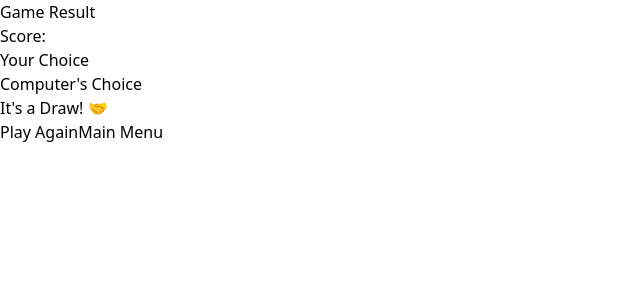
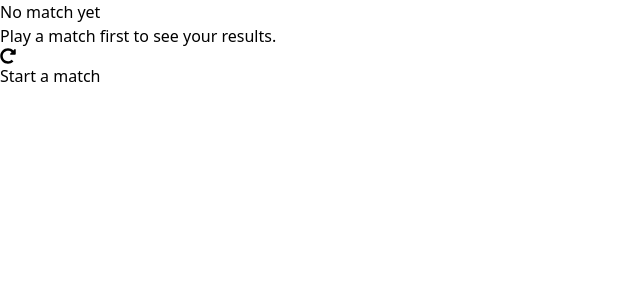
Before and after one commit to arminmehraeen/React-Game, a React (Vite) app: page /result in a window 1280 px wide. Shown: the top 300 px of the page, without its empty margins (0-640 px from the left). Built offline with nearby package versions, Linux system fonts and the light colour scheme.

Commit message:
feat: add match summary and rematch actions

```diff
--- a/src/pages/Result.jsx
+++ b/src/pages/Result.jsx
@@ -1,129 +1,28 @@
 import React from "react";
 import { useLocation, useNavigate } from "react-router-dom";
 import { motion } from "framer-motion";
-import { FaHandRock, FaHandPaper, FaHandScissors } from "react-icons/fa";
+import { FaTrophy, FaRedoAlt, FaHome, FaBolt } from "react-icons/fa";
 
 const Result = () => {
-  const location = useLocation();
+  const { state } = useLocation();
   const navigate = useNavigate();
-  const { userChoice, computerChoice, score } = location.state || {};
+  if (!state) return <main className="app-shell flex min-h-screen items-center justify-center p-5"><section className="hero-panel max-w-lg p-8 text-center"><h1 className="text-3xl font-black text-white">No match yet</h1><p className="my-4 text-slate-400">Play a match first to see your results.</p><button onClick={() => navigate("/game")} className="primary-button mx-auto"><FaRedoAlt /> Start a match</button></section></main>;
 
-  const getIcon = (choice) => {
-    switch (choice) {
-      case "Rock":
-        return <FaHandRock className="text-8xl" />;
-      case "Paper":
-        return <FaHandPaper className="text-8xl" />;
-      case "Scissors":
-        return <FaHandScissors className="text-8xl" />;
-      default:
-        return null;
-    }
-  };
+  const { result = "draw", score = 0, playerRounds = 0, cpuRounds = 0, rounds = [], playerName = "Player One" } = state;
+  const won = result === "win";
+  const heading = won ? "Victory is yours!" : result === "lose" ? "So close. Run it back." : "A perfectly even match.";
+  const emoji = won ? "🏆" : result === "lose" ? "⚡" : "🤝";
 
-  const getResult = () => {
-    if (userChoice === computerChoice) return "draw";
-    if (
-      (userChoice === "Rock" && computerChoice === "Scissors") ||
-      (userChoice === "Paper" && computerChoice === "Rock") ||
-      (userChoice === "Scissors" && computerChoice === "Paper")
-    ) {
-      return "win";
-    }
-    return "lose";
-  };
-
-  const result = getResult();
-
-  return (
-    <div className="min-h-screen bg-gradient-to-br from-purple-600 to-blue-500 flex items-center justify-center p-4">
-      <motion.div
-        initial={{ scale: 0.9, opacity: 0 }}
-        animate={{ scale: 1, opacity: 1 }}
-        className="bg-white/90 backdrop-blur-lg rounded-2xl shadow-2xl p-8 max-w-2xl w-full"
-      >
-        <div className="text-center mb-8">
-          <h2 className="text-4xl font-bold text-gray-800 mb-2">Game Result</h2>
-          <p className="text-xl text-gray-600">Score: {score}</p>
-        </div>
-
-        <div className="grid grid-cols-2 gap-8 mb-8">
-          <motion.div
-            initial={{ x: -100, opacity: 0 }}
-            animate={{ x: 0, opacity: 1 }}
-            className="text-center"
-          >
-            <h3 className="text-2xl font-semibold text-gray-700 mb-4">Your Choice</h3>
-            <motion.div
-              animate={{
-                scale: [1, 1.2, 1],
-                rotate: [0, 360],
-              }}
-              transition={{ duration: 1 }}
-              className="flex justify-center"
-            >
-              {getIcon(userChoice)}
-            </motion.div>
-            <p className="mt-4 text-xl font-medium text-gray-600">{userChoice}</p>
-          </motion.div>
-
-          <motion.div
-            initial={{ x: 100, opacity: 0 }}
-            animate={{ x: 0, opacity: 1 }}
-            className="text-center"
-          >
-            <h3 className="text-2xl font-semibold text-gray-700 mb-4">Computer's Choice</h3>
-            <motion.div
-              animate={{
-                scale: [1, 1.2, 1],
-                rotate: [0, -360],
-              }}
-              transition={{ duration: 1 }}
-              className="flex justify-center"
-            >
-              {getIcon(computerChoice)}
-            </motion.div>
-            <p className="mt-4 text-xl font-medium text-gray-600">{computerChoice}</p>
-          </motion.div>
-        </div>
-
-        <motion.div
-          initial={{ y: 20, opacity: 0 }}
-          animate={{ y: 0, opacity: 1 }}
-          className="text-center mb-8"
-        >
-          <h2 className={`text-3xl font-bold ${
-            result === 'win' ? 'text-green-600' :
-            result === 'lose' ? 'text-red-600' :
-            'text-blue-600'
-          }`}>
-            {result === 'win' ? 'You Win! 🎉' :
-             result === 'lose' ? 'You Lose! 😢' :
-             'It\'s a Draw! 🤝'}
-          </h2>
-        </motion.div>
-
-        <div className="flex justify-center space-x-4">
-          <motion.button
-            whileHover={{ scale: 1.05 }}
-            whileTap={{ scale: 0.95 }}
-            onClick={() => navigate("/game")}
-            className="bg-blue-500 text-white px-8 py-3 rounded-xl font-semibold hover:bg-blue-600 transition-colors"
-          >
-            Play Again
-          </motion.button>
-          <motion.button
-            whileHover={{ scale: 1.05 }}
-            whileTap={{ scale: 0.95 }}
-            onClick={() => navigate("/")}
-            className="bg-gray-500 text-white px-8 py-3 rounded-xl font-semibold hover:bg-gray-600 transition-colors"
-          >
-            Main Menu
-          </motion.button>
-        </div>
-      </motion.div>
-    </div>
-  );
+  return <main className="app-shell flex min-h-screen items-center justify-center px-4 py-10">
+    <div className="ambient ambient-one" /><div className="ambient ambient-two" />
+    <motion.section initial={{ opacity: 0, y: 20, scale: .97 }} animate={{ opacity: 1, y: 0, scale: 1 }} className="hero-panel relative z-10 w-full max-w-3xl p-6 text-center sm:p-10">
+      <div className="result-emblem">{emoji}</div><p className="eyebrow mt-5">MATCH REPORT / FINAL</p><h1 className="mt-3 text-3xl font-black text-white sm:text-5xl">{heading}</h1><p className="mt-3 text-slate-400">{playerName}, every round makes you sharper.</p>
+      <div className="scoreboard mx-auto mt-7"><div><span className="score-number">{playerRounds}</span><span className="score-name">YOU</span></div><span className="score-divider">:</span><div><span className="score-number">{cpuRounds}</span><span className="score-name">CPU</span></div></div>
+      <div className="mx-auto mt-6 grid max-w-xl grid-cols-2 gap-3"><div className="result-stat"><span><FaBolt /></span><strong>+{score}</strong><small>POINTS EARNED</small></div><div className="result-stat"><span><FaTrophy /></span><strong>{rounds.length}</strong><small>ROUNDS PLAYED</small></div></div>
+      {rounds.length > 0 && <div className="mt-6 text-left"><p className="eyebrow mb-3">ROUND BREAKDOWN</p><div className="space-y-2">{rounds.map((item, index) => <div key={index} className="round-row"><span>Round {item.round}</span><span>{item.playerChoice} <span className="text-slate-600">vs</span> {item.computerChoice}</span><strong className={`result-${item.result}`}>{item.result.toUpperCase()}</strong></div>)}</div></div>}
+      <div className="mt-8 flex flex-col justify-center gap-3 sm:flex-row"><motion.button whileHover={{ y: -2 }} whileTap={{ scale: .98 }} onClick={() => navigate("/game")} className="primary-button justify-center"><FaRedoAlt /> Rematch</motion.button><button onClick={() => navigate("/high-scores")} className="secondary-button justify-center"><FaTrophy /> View leaderboard</button><button onClick={() => navigate("/")} className="secondary-button justify-center"><FaHome /> Main menu</button></div>
+    </motion.section>
+  </main>;
 };
 
 export default Result;
```
